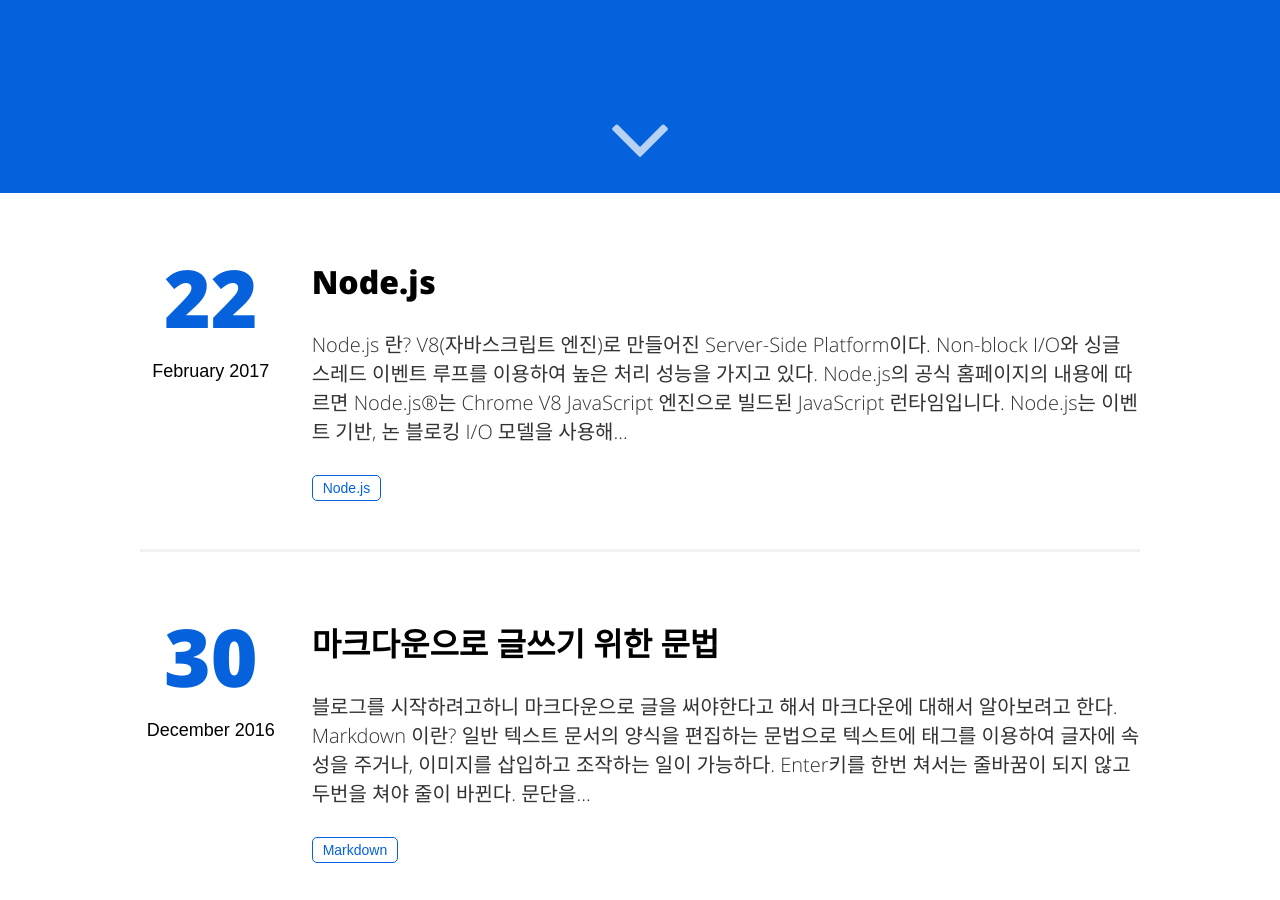
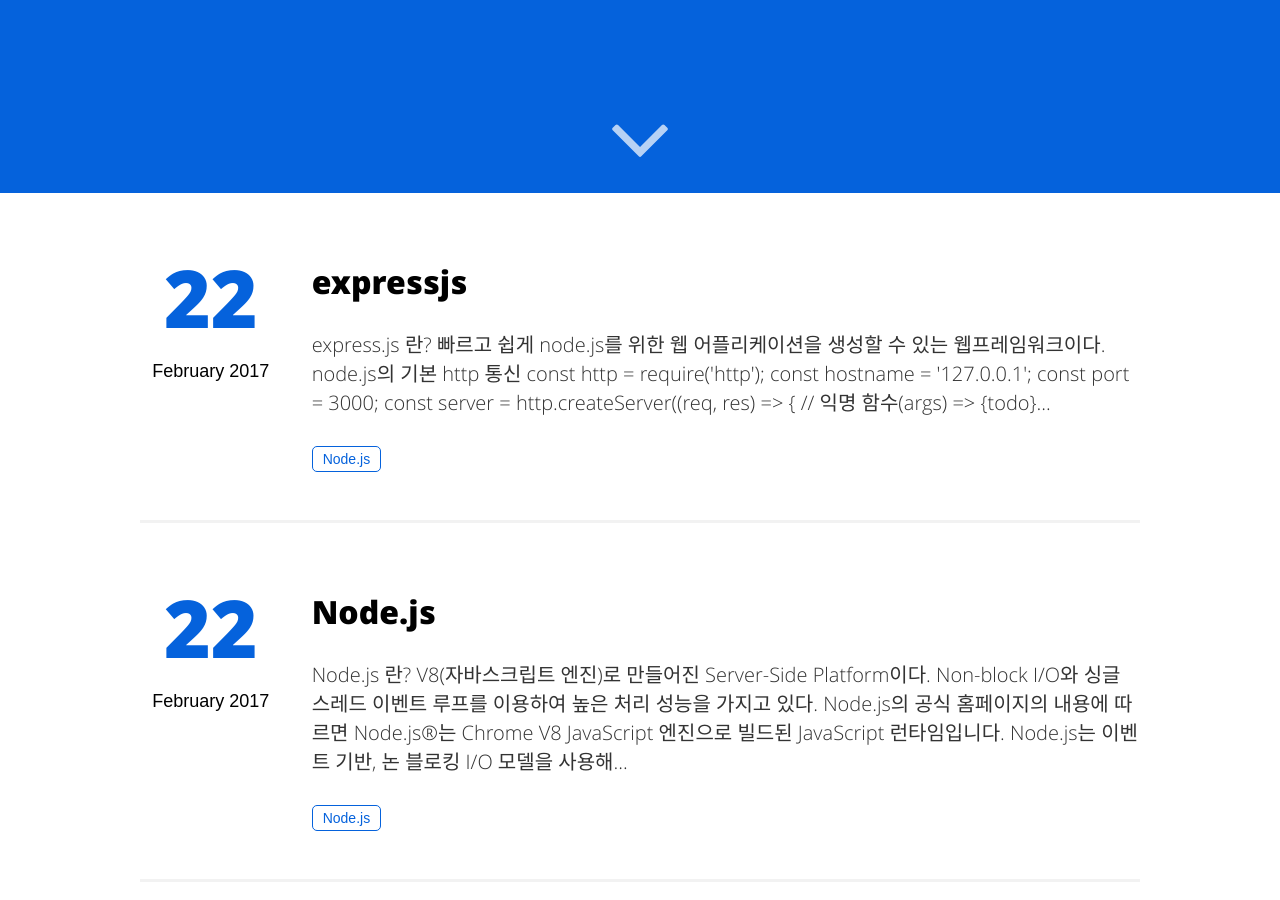
Before and after one commit to jhpapa/jhpapa.github.io, a Jekyll site: the page built from index.html, in a window 1280 px wide and 900 px high, scrolled down 707 px. Built offline with Jekyll 4.4.1, drawn with Linux system fonts in a browser that asks for light colours; comment, search, counter and statistics services are not loaded.

Commit message:
write post
write Node-js-express.md
update What-is-Node.js.md

```diff
--- a/_posts/2017/02/2017-02-22-What-is-Node.js.md
+++ b/_posts/2017/02/2017-02-22-What-is-Node.js.md
@@ -93,6 +93,9 @@ $ node --version
  > npm update 모듈명 : 모듈을 최신버전으로 업데이트<br/>
  > npm uninstall 모듈명 : 모듈 제거
 
+package.json
+모듈의 메타 정보를 가지고 있는 파일.
+모듈에 대한 정보를 기록.
 
 
 
--- /dev/null
+++ b/_posts/2017/02/2017-02-28-Node-js-expressjs.md
@@ -0,0 +1,98 @@
+---
+layout: post
+title: "expressjs"
+date: 2017-02-22 00:07
+image: '/post_image/2017/02'
+description: 'Node.js expressjs'
+tags:
+- Node.js
+categories:
+- Programming
+---
+
+# express.js 란?
+빠르고 쉽게 node.js를 위한 웹 어플리케이션을 생성할 수 있는 웹프레임워크이다.
+
+<br/>
+## node.js의 기본 http 통신
+{% highlight javascript %}
+
+const http = require('http');
+
+const hostname = '127.0.0.1';
+const port = 3000;
+
+const server = http.createServer((req, res) => {  // 익명 함수(args) => {todo}
+  res.statusCode = 200;
+  res.setHeader('Content-Type', 'text/plain');
+  res.end('Hello World\n');
+});
+
+server.listen(port, hostname, () => {
+  console.log(`Server running at http://${hostname}:${port}/`);
+});
+
+{% endhighlight %}
+
+<br/>
+## express.js의 기본 http 통신
+{% highlight javascript %}
+var express = require('express')
+var app = express()
+
+app.get('/', function (req, res) {
+  res.send('Hello World!')
+})
+
+app.listen(3000, function () {
+  console.log('Example app listening on port 3000!')
+})
+{% endhighlight %}
+
+<br/>
+## express generator
+express.js의 scafold 코드(샘플코드 및 구조) 생성시켜준다.<br/>
+자동으로 express 관련 폴더 및 기본 소스 생성.<br/>
+
+> $ express testWeb
+
+<br/>
+
+>   create : testWeb
+   create : testWeb/package.json
+   create : testWeb/app.js
+   create : testWeb/public
+   create : testWeb/public/javascripts
+   create : testWeb/public/images
+   create : testWeb/routes
+   create : testWeb/routes/index.js
+   create : testWeb/routes/users.js
+   create : testWeb/public/stylesheets
+   create : testWeb/public/stylesheets/style.css
+   create : testWeb/views
+   create : testWeb/views/index.jade
+   create : testWeb/views/layout.jade
+   create : testWeb/views/error.jade
+   create : testWeb/bin
+   create : testWeb/bin/www
+
+>   install dependencies:
+     $ cd testWeb && npm install // 해당 명령어를 입력해 dependencies 생성
+
+>   app을 실행시키기 위한 세 가지 방법:
+     1. $ DEBUG=testweb:* npm start
+     2. $ npm start
+     3. $ node ./bin/www
+
+[express 실행화면]({{site.url}}/{{ page.date | date: "%Y" }}/{{ page.date | date: "%m" }}/express_index.png)
+>    브라우저에 localhost:3000 입력하게 되면 express가 실행되는 것을 확인할 수 있다.
+
+
+
+## pm2
+Node.js 프로세스 관리 도구. 서버가 문제가 생길 경우 자동으로 서버를 재시작시켜주거나, pm2로 지정한 파일이 변경되었을 경우에 자동으로 서버를 재시작해주는 도구이다.
+
+> $ npm install -g pm2 // pm2 설치
+> $ pm2-dev start  {serverName}.js // pm2에서 node 실행방법
+
+위와 같이 js 파일명만 적어준다면 App name은 파일명이 되지만 `--name`을 준다면 지정한 이름으로 App name이 설정된다.
```
Also changed, not shown: post_image/2017/02/event-loop.png (added), post_image/2017/02/express_index.png (added).
